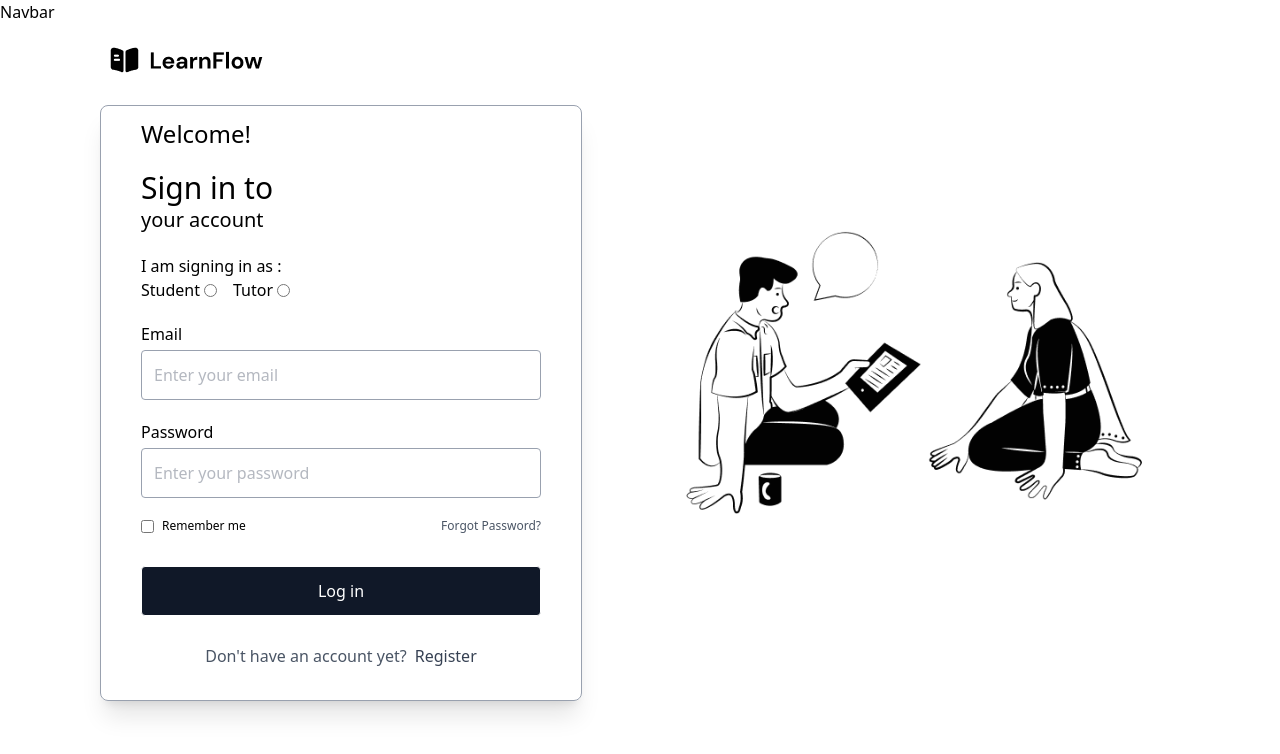
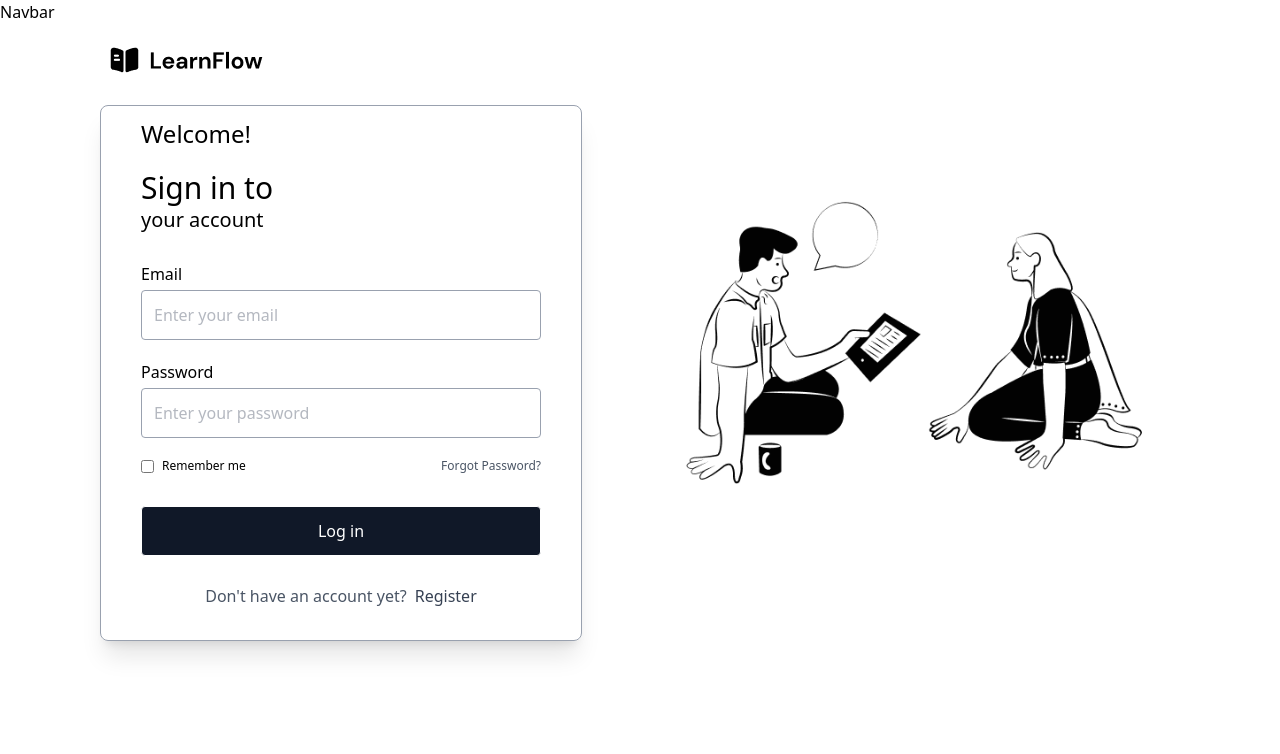
Before and after one commit to thesarpex/Learnflow-LMS, a React (Vite) app: page /login in a window 1280 px wide. Shown: the top 754 px of the page. Built offline with nearby package versions, Linux system fonts and the light colour scheme; no server answers.

Commit message:
removed student and tutor radio buttons on login page

```diff
--- a/src/routes/student/Login.jsx
+++ b/src/routes/student/Login.jsx
@@ -45,7 +45,7 @@ const Login = () => {
         <div>
           <p className="text-2xl pb-5">Welcome!</p>
           <h2 className="text-3xl font-medium">{""}Sign in to</h2>
-          <p className="text-xl">your account</p>
+          <p className="text-xl pb-2">your account</p>
         </div>
 
         {error && (
@@ -56,29 +56,6 @@ const Login = () => {
         )}
 
         <form onSubmit={handleSubmit} className="flex flex-col gap-5">
-          <div>
-            <div>I am signing in as :</div>
-            <div className="flex gap-4">
-              <div className="flex items-center">
-                <label className="pr-1">Student</label>
-                <input
-                  id="student"
-                  type="radio"
-                  value="Student"
-                />
-              </div>
-
-              <div className="flex items-center">
-                <label className="pr-1">Tutor</label>
-                <input
-                  id="tutor-radio"
-                  type="radio"
-                  value="Tutor"
-                />
-              </div>
-            </div>
-          </div>
-
           <div>
             <label htmlFor="email">Email</label>
             <input
```
